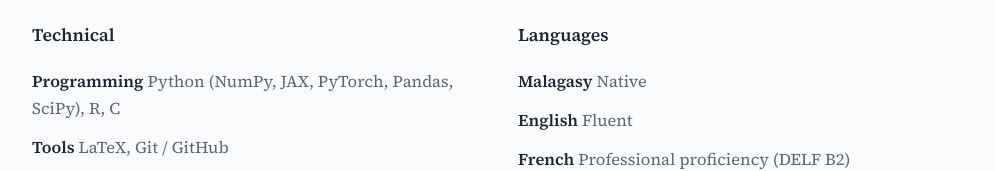
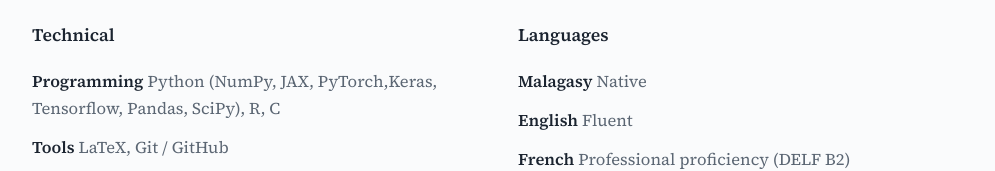
Before and after one commit to AndrianinaBA/andrianinaba.github.io, a plain HTML site: page index.html in a window 1280 px wide. Shown: the part 3883-4054 px from the top of the page, without its empty margins (142-1137 px from the left). Drawn offline with Linux system fonts and the light colour scheme.

Commit message:
Update index.html

```diff
--- a/index.html
+++ b/index.html
@@ -290,7 +290,7 @@
           <div>
             <h3 class="sub-title">Technical</h3>
             <ul class="kv">
-              <li><strong>Programming</strong> <span>Python (NumPy, JAX, PyTorch, Pandas, SciPy), R, C</span></li>
+              <li><strong>Programming</strong> <span>Python (NumPy, JAX, PyTorch,Keras, Tensorflow, Pandas, SciPy), R, C</span></li>
               <li><strong>Tools</strong> <span>LaTeX, Git / GitHub</span></li>
             </ul>
           </div>
```
